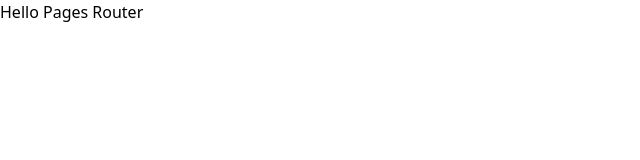
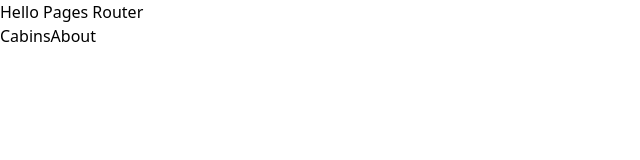
Before and after one commit to erhanertem/Exercise_Website-next-js-pages-router, a Next.js app: page / in a window 1280 px wide. Shown: the top 160 px of the page, without its empty margins (0-640 px from the left). Built offline with nearby package versions, Linux system fonts and the light colour scheme.

Commit message:
Create dynamic, nested routes and navigation

```diff
--- /dev/null
+++ b/pages/about.js
@@ -0,0 +1,5 @@
+function About() {
+  return <div>About page</div>;
+}
+
+export default About;
--- /dev/null
+++ b/pages/cabins.js
@@ -0,0 +1,5 @@
+function Cabins() {
+  return <div>Cabin Page</div>;
+}
+
+export default Cabins;
--- /dev/null
+++ b/pages/cabins/[cabinId].js
@@ -0,0 +1,9 @@
+import { useRouter } from "next/router"; // THIS IS FOR PAGES ROUTER
+// import { useRouter } from "next/navigation"; // THIS IS FOR APP ROUTER
+
+function Cabin() {
+  const router = useRouter();
+  return <div>Cabin # {router.query.cabinId}</div>; // CabinId needs to match the name of this file in [....]
+}
+
+export default Cabin;
--- a/pages/index.js
+++ b/pages/index.js
@@ -1,5 +1,13 @@
-import Image from "next/image";
+import Link from "next/link";
 
 export default function Home() {
-  return <h1>Hello Pages Router</h1>;
+  return (
+    <div>
+      <h1>Hello Pages Router</h1>
+      <div>
+        <Link href='/cabins'>Cabins</Link>
+        <Link href='/about'>About</Link>
+      </div>
+    </div>
+  );
 }
--- /dev/null
+++ b/pages/test/hello.js
@@ -0,0 +1,5 @@
+function Hello() {
+  return <div>Hello nested segment</div>;
+}
+
+export default Hello;
--- /dev/null
+++ b/pages/test/index.js
@@ -0,0 +1,5 @@
+function index() {
+  return <div>Test Root</div>;
+}
+
+export default index;
```
